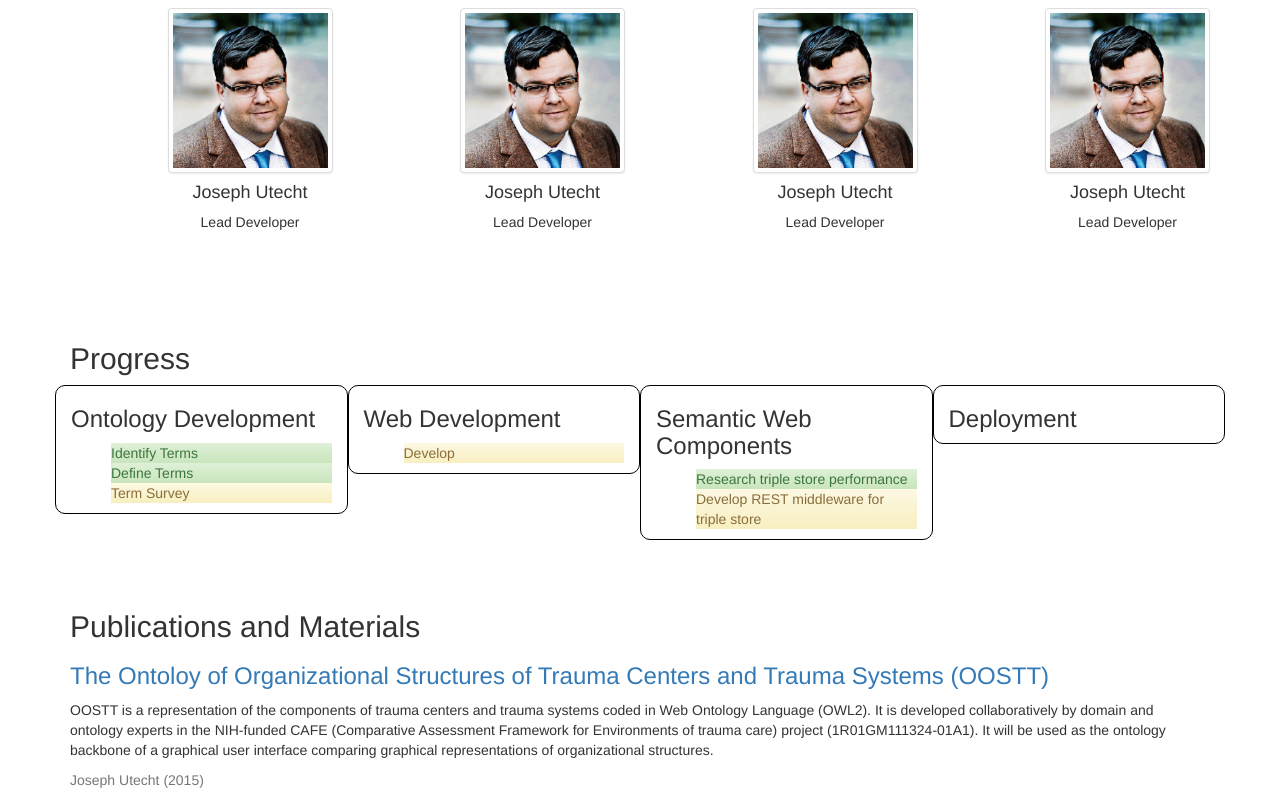
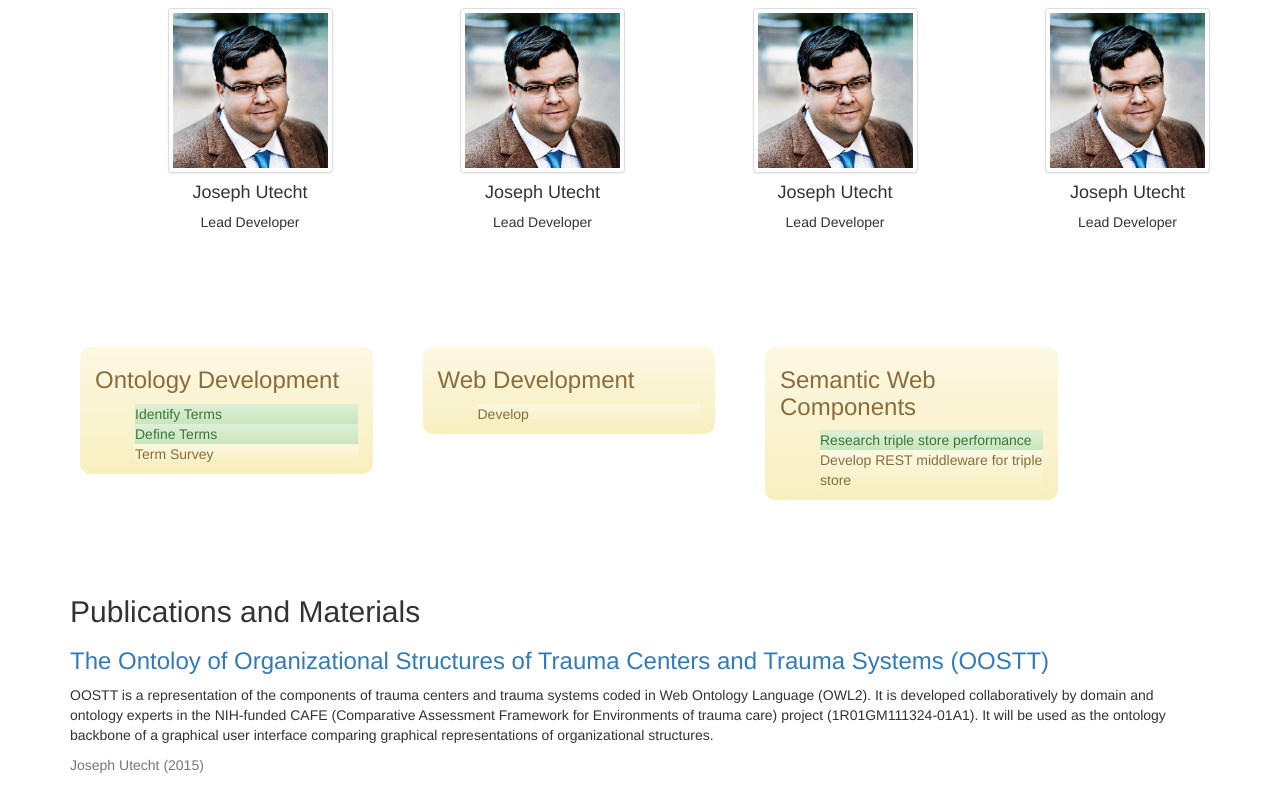
Before and after one commit to mbrochhausen/cafe-site, a plain HTML site: page index.html in a window 1280 px wide. Shown: the part 1368-2168 px from the top of the page. Drawn offline with nearby package versions, Linux system fonts and the light colour scheme.

Commit message:
modified progress

```diff
--- a/base.css
+++ b/base.css
@@ -20,8 +20,8 @@
 }
 
 .progress-box {
+    margin:25px;
     border-radius: 10px;
-    border: black solid 1px;
 }
 
 .progress-box li {
--- a/index.html
+++ b/index.html
@@ -81,9 +81,8 @@
             </div>
         </div>
         <div id="progress" class="container tag">
-            <h2>Progress</h2>
             <div class="row">
-                <div class="progress-box col-sm-3">
+                <div class="progress-box col-sm-3 alert-warning">
                     <h3>Ontology Development</h3>
                     <ul>
                         <li class="alert-success">Identify Terms</li>
@@ -91,22 +90,17 @@
                         <li class="alert-warning">Term Survey</li>
                     </ul>
                 </div>
-                <div class="progress-box col-sm-3">
+                <div class="progress-box col-sm-3 alert-warning">
                     <h3>Web Development</h3>
                     <ul>
                         <li class="alert-warning">Develop</li>
                     </ul>
                 </div>
-                <div class="progress-box col-sm-3">
+                <div class="progress-box col-sm-3 alert-warning">
                     <h3>Semantic Web Components</h3>
                     <ul>
                         <li class="alert-success">Research triple store performance</li>
                         <li class="alert-warning">Develop REST middleware for triple store</li>
-                    </ul>
-                </div>
-                <div class="progress-box col-sm-3">
-                    <h3>Deployment</h3>
-                    <ul>
                     </ul>
                 </div>
             </div>
```
